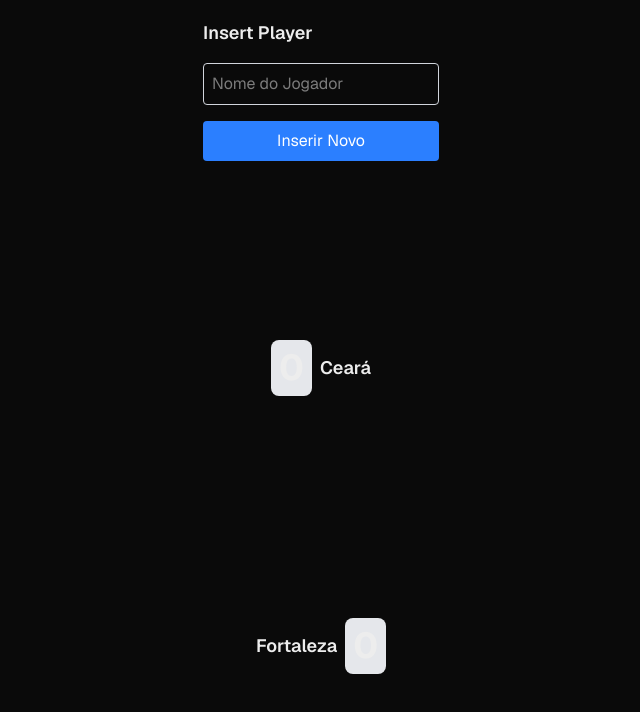
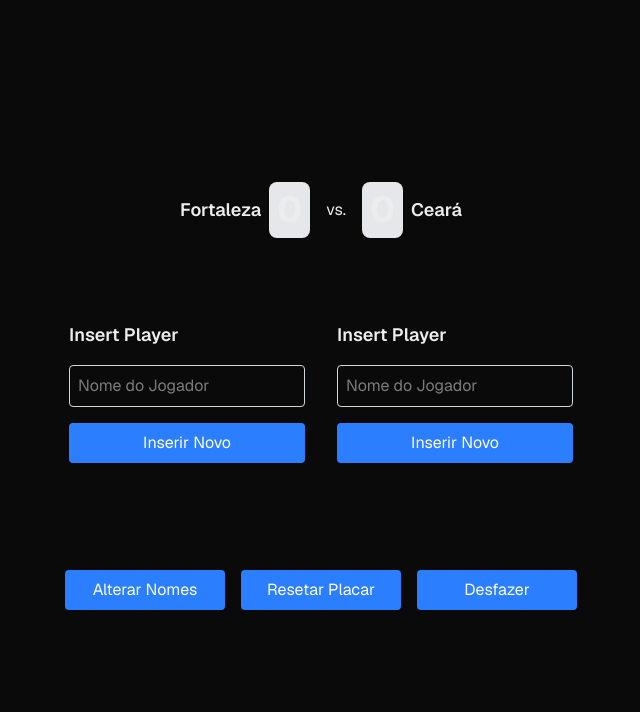
Before and after one commit to leonanmar886/score-board, a Next.js app: page / in a window 1280 px wide. Shown: the top 712 px of the page, without its empty margins (319-959 px from the left). Built offline with nearby package versions, Linux system fonts and the light colour scheme.

Commit message:
feat: adding button, teams and

```diff
--- a/src/app/page.tsx
+++ b/src/app/page.tsx
@@ -8,10 +8,19 @@
 import { useState } from "react";
 import { IPlayer } from "@app/interfaces/index";
 import sortPlayersByScore from "@app/utils/index";
+import Button from "@app/components/Button";
 
 export default function Home() {
-  const [players, setPlayers] = useState<IPlayer[]>([]);
-  const handleAddPoints = (playerName: string, pointsToAdd: number) => {
+  const [playersA, setPlayersA] = useState<IPlayer[]>([]);
+  const [playersB, setPlayersB] = useState<IPlayer[]>([]);
+
+
+  const totalScoreA = playersA.reduce((acc, player) => acc + player.score, 0);
+  const totalScoreB = playersB.reduce((acc, player) => acc + player.score, 0);
+
+  // Função unificada para adicionar pontos
+  const handleAddPoints = (team: "A" | "B", playerName: string, pointsToAdd: number) => {
+    const setPlayers = team === "A" ? setPlayersA : setPlayersB;
     setPlayers((prevPlayers) =>
       prevPlayers.map((player) =>
         player.name === playerName
@@ -21,31 +30,74 @@
     );
   };
 
-  // Função de exemplo para lidar com a inserção de jogador
-  const handleInsertPlayer = (name: string) => {
+  // Função unificada para inserir jogador
+  const handleInsertPlayer = (team: "A" | "B", name: string) => {
+    const players = team === "A" ? playersA : playersB;
+    const setPlayers = team === "A" ? setPlayersA : setPlayersB;
     if (!name.trim() || players.some(player => player.name === name)) return;
     setPlayers(prev => [...prev, { name, score: 0 }]);
-    alert(`Jogador inserido: ${name}`);
-    // Você pode adicionar lógica para inserir o jogador aqui
+    alert(`Jogador inserido no time ${team === "A" ? "Fortaleza" : "Ceará"}: ${name}`);
   };
 
 
   return (
     <>
-      <div className="grid grid-rows-[20px_1fr_20px] items-center justify-items-center min-h-screen p-8 pb-20 gap-16 sm:p-20 font-[family-name:var(--font-geist-sans)]">
-        <InsertPlayer onInsertPlayer={handleInsertPlayer} />
+      <div className="grid grid-rows-[20px_1fr_20px] items-center justify-items-center min-h-screen p-8 pb-2 gap-16 sm:p-50 font-[family-name:var(--font-geist-sans)]">
+        <div className="teams-name flex flex-row align-center gap-4 justify-center items-center">
+          <Score teamName="Fortaleza" score={totalScoreA} />
+          vs.
+          <Score teamName="Ceará" score={totalScoreB} position="right" />
+        </div>
 
-        <Score teamName="Ceará" score={0} position="right" />
-        <Score teamName="Fortaleza" score={0} />
+        <div className="teams flex flex-row gap-8 justify-center items-center">
+
+          <div className="team flex flex-col gap-4">
+            <InsertPlayer onInsertPlayer={(name) => handleInsertPlayer("A", name)} />
             <div className="flex flex-col gap-4 w-full max-w-xl">
-        {sortPlayersByScore(players).map((player) => (
+              {sortPlayersByScore(playersA).map((player) => (
                 <Player
                   key={player.name}
                   name={player.name}
                   score={player.score}
-            onAddPoints={handleAddPoints}
+                  onAddPoints={(name, points) => handleAddPoints("A", name, points)}
                 />
               ))}
+            </div>
+          </div>
+
+          <div className="team flex flex-col gap-4">
+            <InsertPlayer onInsertPlayer={(name) => handleInsertPlayer("B", name)} />
+            <div className="flex flex-col gap-4 w-full max-w-xl">
+              {sortPlayersByScore(playersB).map((player) => (
+                <Player
+                  key={player.name}
+                  name={player.name}
+                  score={player.score}
+                  onAddPoints={(name, points) => handleAddPoints("B", name, points)}
+                />
+              ))}
+            </div>
+          </div>
+
+        </div>
+        <div className="buttons flex flex-row gap-4 justify-center items-center">
+          <Button
+
+          >
+            Alterar Nomes
+          </Button>
+
+          <Button onClick={() => {
+            setPlayersA([]);
+            setPlayersB([]);
+            alert("Placar zerado!");
+          }}>
+            Resetar Placar
+          </Button>
+
+          <Button>
+            Desfazer
+          </Button>
         </div>
       </div>
     </>
```
Lines whose indentation alone changed are shown as unchanged.
